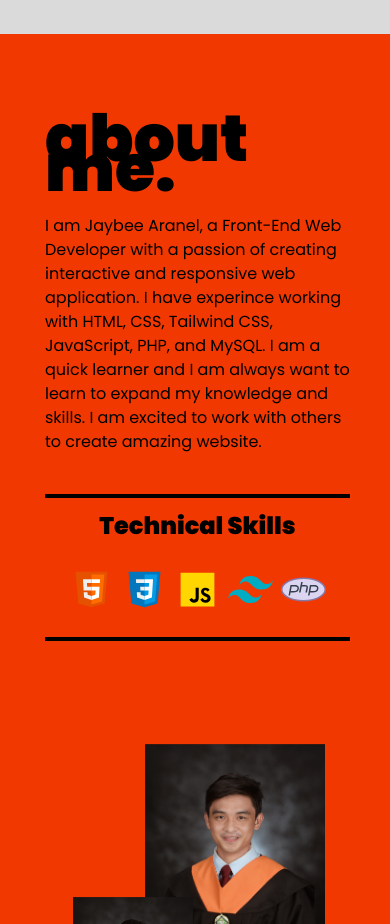
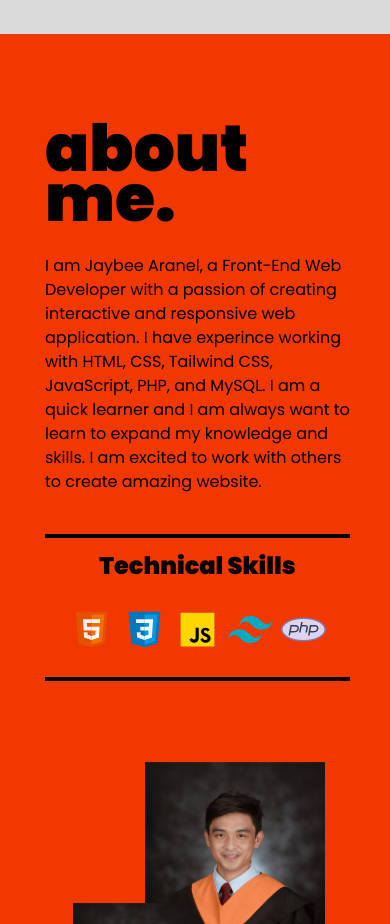
Before and after one commit to JbAranel17/jaybee.dev, a React (Create React App) app: page / in a window 390 px wide. Shown: the part 880-1804 px from the top of the page. Built offline with nearby package versions, Linux system fonts and the light colour scheme; the HTML template or start-up script is replaced by a standard one.

Commit message:
Update About.jsx

```diff
--- a/src/components/About.jsx
+++ b/src/components/About.jsx
@@ -14,7 +14,7 @@ const About = () => {
         </div>
 
         <div className='flex flex-col w-full xl:max-w-[600px] justify-center gap-5 text-black xl:pl-0 pl-[5px] relative'>
-          <h1 className='font-[700] xl:text-[90px] md:text-[80px] text-[65px] text-black md:leading-[50px] leading-[30px] mb-[10px] z-[1000]'  data-aos="fade-left"  data-aos-duration="3000">about me.</h1>
+          <h1 className='font-[700] xl:text-[90px] md:text-[80px] text-[65px] text-black leading-[50px] mb-[10px] z-[1000]'  data-aos="fade-left"  data-aos-duration="3000">about me.</h1>
           <p className='text-black text-[16px] z-[1000]' data-aos="fade-left" data-aos-duration="3000">I am Jaybee Aranel, a Front-End Web Developer with a passion of creating interactive and responsive web application. I have experince working with HTML, CSS, Tailwind CSS, JavaScript, PHP, and MySQL. I am a quick learner and I am always want to learn to expand my knowledge and skills. I am excited to work with others to create amazing website.</p>
 
 
```
